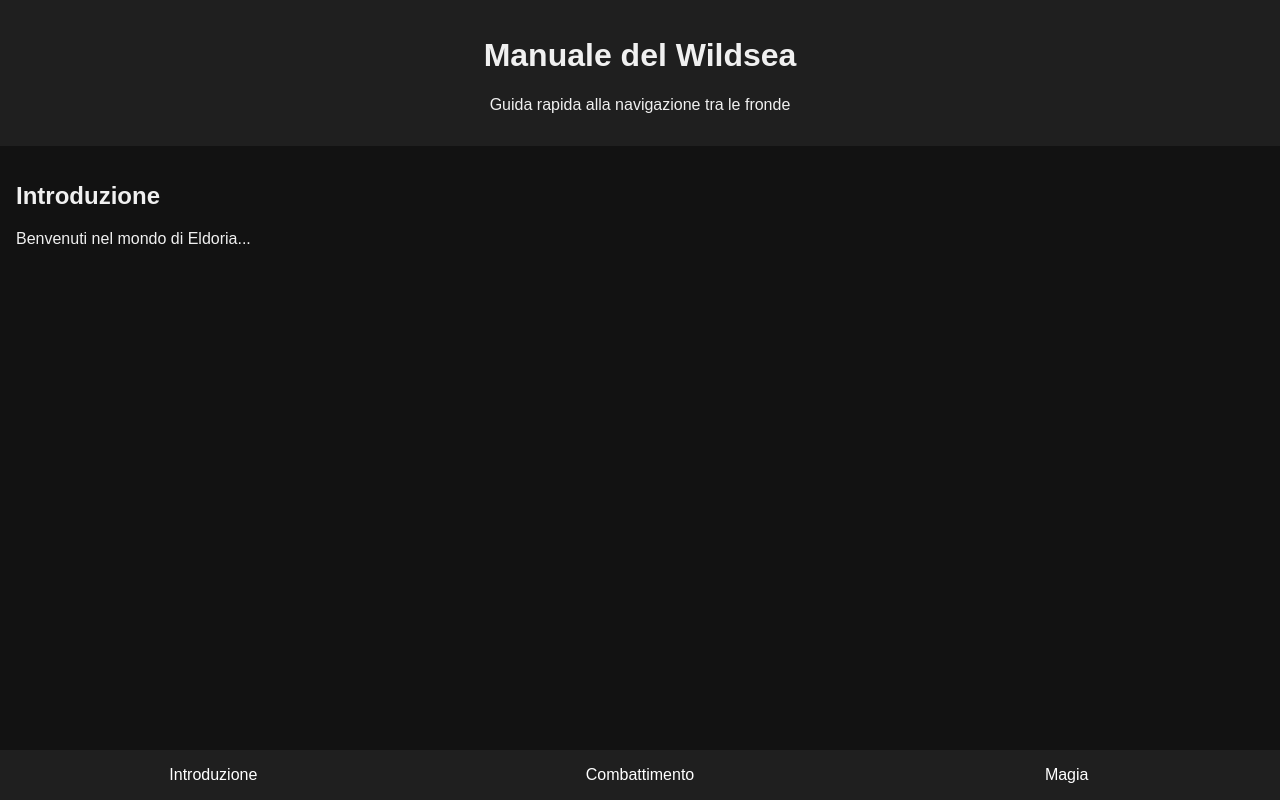
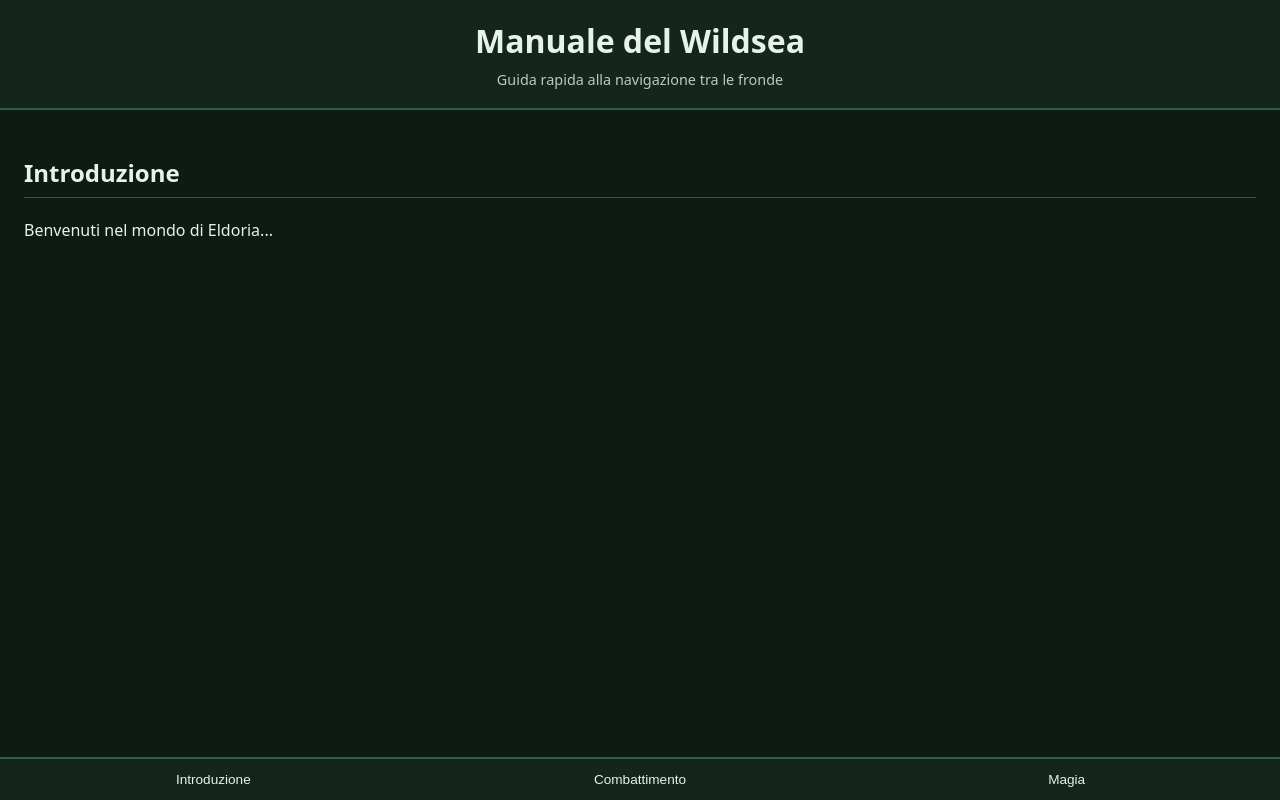
Before and after one commit to Evo-carlo/manuale, a plain HTML site: page index.html in a window 1280 px wide. Drawn offline with Linux system fonts and the light colour scheme.

Commit message:
Update style.css

```diff
--- a/style.css
+++ b/style.css
@@ -1,18 +1,41 @@
 body {
-  font-family: sans-serif;
+  font-family: system-ui, sans-serif;
   margin: 0;
-  background: #121212;
-  color: #f0f0f0;
+  background: #0f1a14;
+  color: #e6f2ea;
 }
 
 header {
-  background: #1f1f1f;
-  padding: 1rem;
+  background: #14261c;
+  padding: 1.2rem;
   text-align: center;
+  border-bottom: 2px solid #2f5e46;
+}
+
+header h1 {
+  margin: 0;
+}
+
+header p {
+  margin: 0.5rem 0 0;
+  font-size: 0.9rem;
+  opacity: 0.8;
 }
 
 main {
-  padding: 1rem;
+  padding: 1.5rem;
+  padding-bottom: 6rem;
+  line-height: 1.6;
+}
+
+h2 {
+  border-bottom: 1px solid #2f5e46;
+  padding-bottom: 0.3rem;
+}
+
+h3 {
+  margin-top: 1.2rem;
+  color: #9be3b1;
 }
 
 nav {
@@ -20,14 +43,28 @@ nav {
   bottom: 0;
   width: 100%;
   display: flex;
-  background: #1f1f1f;
+  background: #14261c;
+  border-top: 2px solid #2f5e46;
 }
 
 nav button {
   flex: 1;
-  padding: 1rem;
+  padding: 0.8rem;
   background: none;
   border: none;
-  color: white;
-  font-size: 1rem;
+  color: #e6f2ea;
+  font-size: 0.85rem;
+  cursor: pointer;
 }
+
+nav button:hover {
+  background: #1f3a2b;
+}
+
+.esempio {
+  border-left: 4px solid #6fbf73;
+  padding-left: 1rem;
+  margin: 1rem 0;
+  opacity: 0.9;
+  font-style: italic;
+}
```
